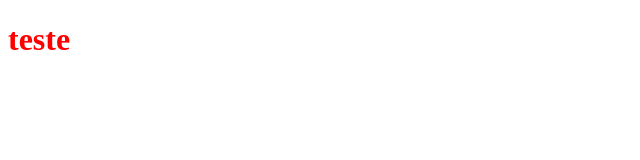
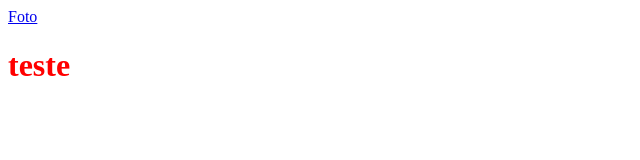
Before and after one commit to Mayconxzdev/Mayconxzdev.github.io, a plain HTML site: page index.html in a window 1280 px wide. Shown: the whole page, without its empty margins (0-640 px from the left). Drawn offline with Linux system fonts and the light colour scheme; files that its build step writes are made by us from their sources.

Commit message:
minha foto

```diff
--- a/index.html
+++ b/index.html
@@ -7,6 +7,7 @@
     <link rel="stylesheet" href="styles.css" />
   </head>
   <body>
+    <a href="img/Perfil.jpg">Foto</a>
     <h1>teste</h1>
   </body>
 </html>
```
Also changed, not shown: img/Perfil.jpg (added).
